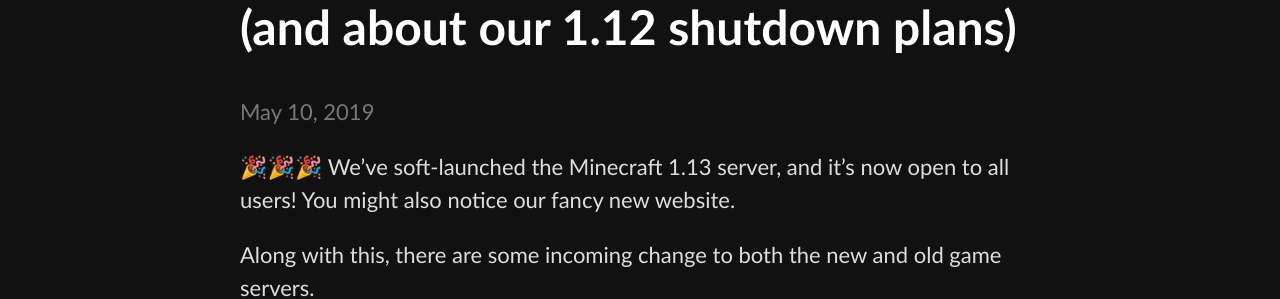
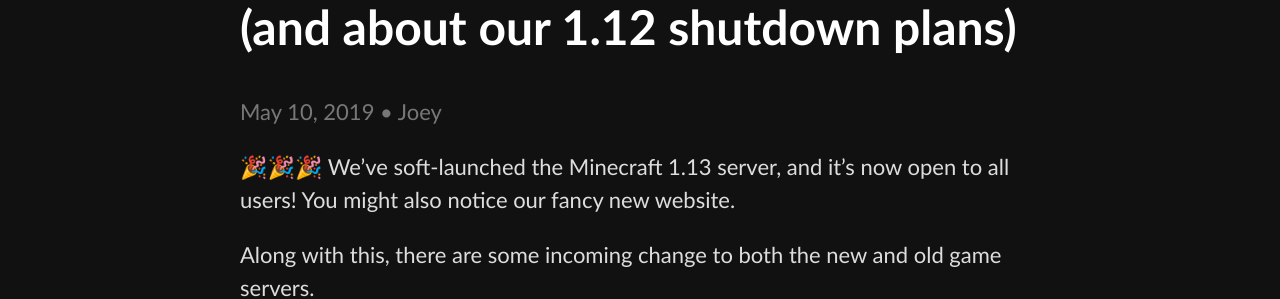
Before and after one commit to N3FS/N3FS-website, a Jekyll site: the page built from _posts/2019-05-10-server-reset.md, in a window 1280 px wide. Shown: the part 302-601 px from the top of the page. Built offline with Jekyll 4.4.1, drawn with Linux system fonts in a browser that asks for light colours.

```diff
--- a/_posts/2019-05-10-server-reset.md
+++ b/_posts/2019-05-10-server-reset.md
@@ -1,6 +1,7 @@
 ---
 layout: post
 title: The Minecraft 1.13 server is here! (and about our 1.12 shutdown plans)
+author: Joey
 ---
 
 🎉🎉🎉 We've soft-launched the Minecraft 1.13 server, and it's now open to all users! You might also notice our fancy new website.
```
Also changed, not shown: minecraft.md (+1 -0 lines).
